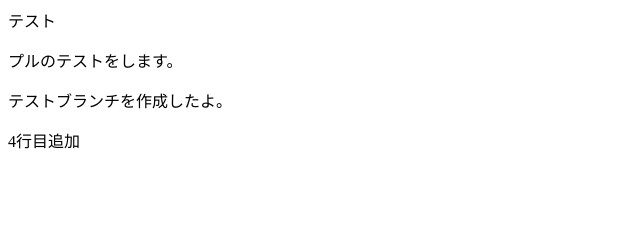
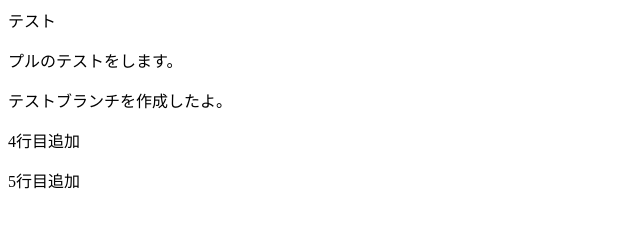
Before and after one commit to asami1618/newfile3, a plain HTML site: page index.html in a window 1280 px wide. Shown: the whole page, without its empty margins (0-640 px from the left). Drawn offline with Linux system fonts and the light colour scheme.

Commit message:
Update index.html

```diff
--- a/index.html
+++ b/index.html
@@ -2,3 +2,4 @@
 <p>プルのテストをします。</p>
 <p>テストブランチを作成したよ。</p>
 <p>4行目追加</p>
+<p>5行目追加</p>
```
